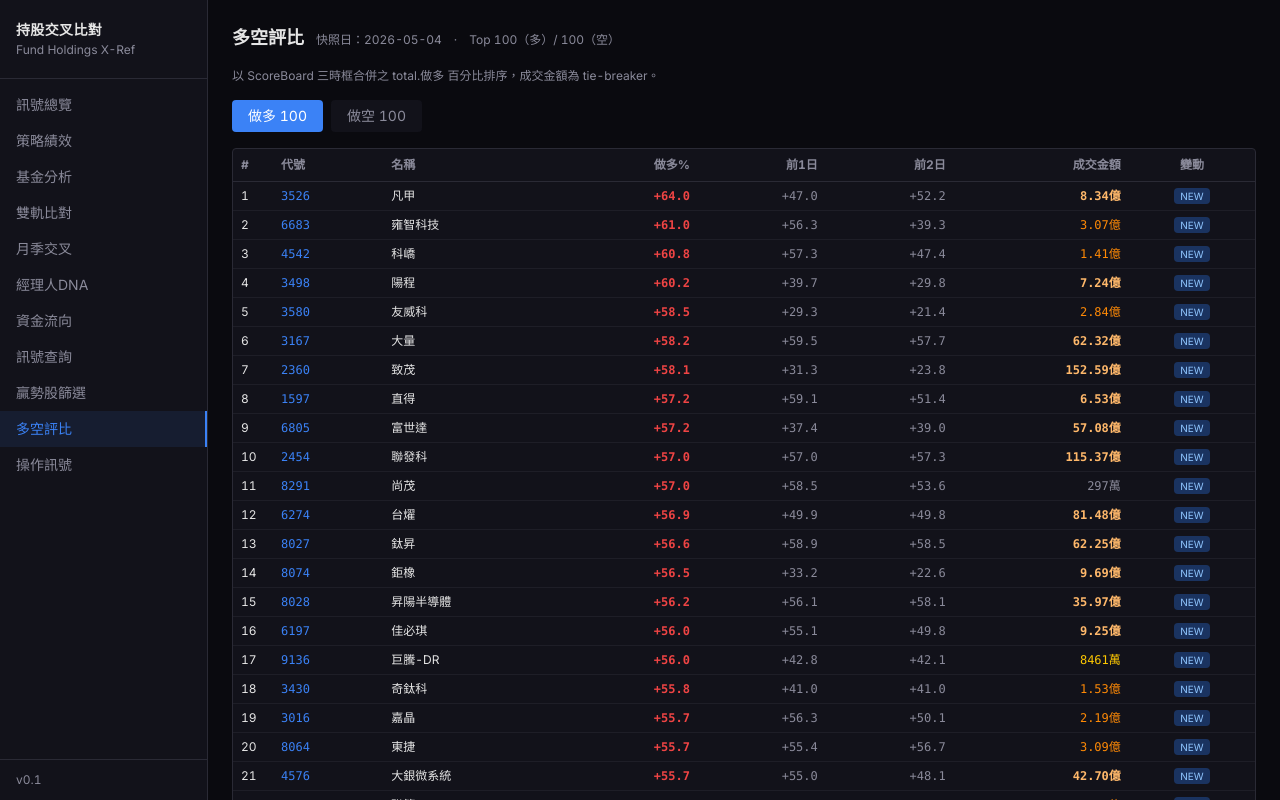
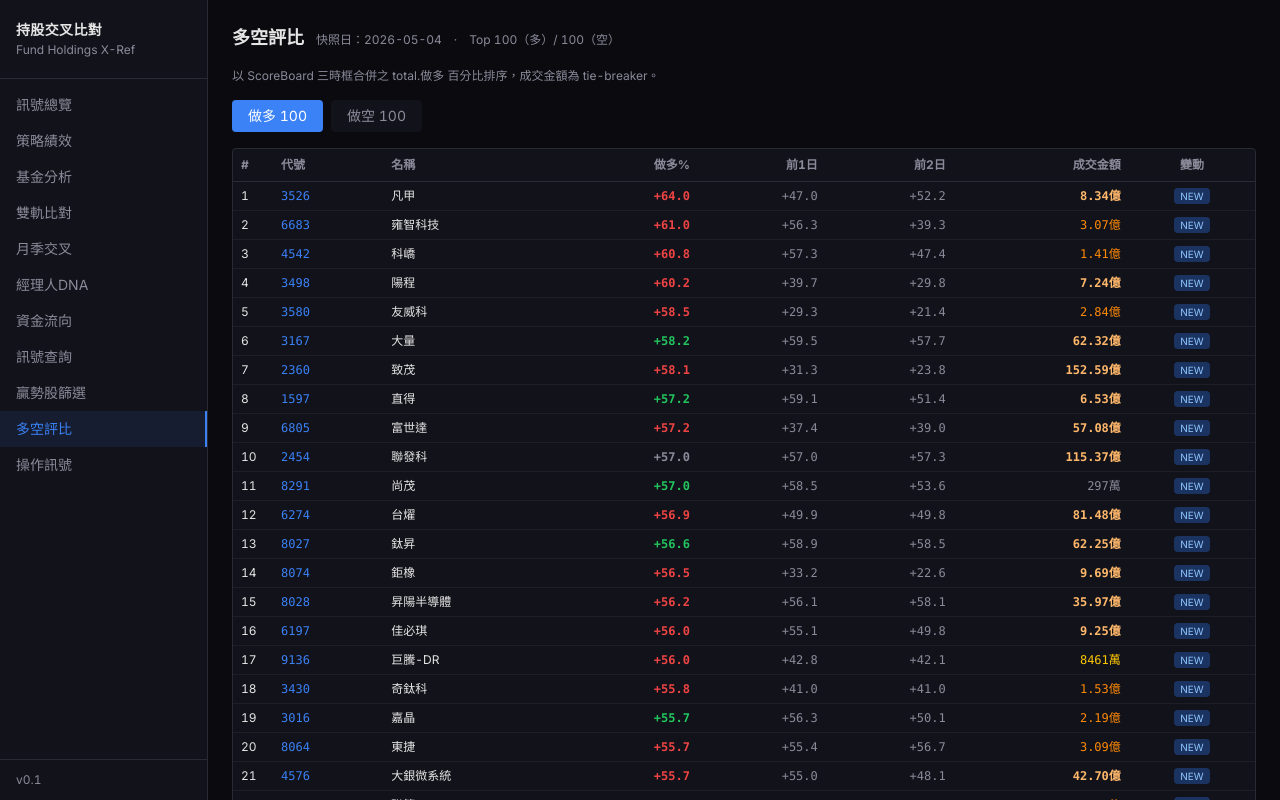
Before and after one commit to Realidealism/claudeInvest, a React (Vite) app in the folder frontend/: page /scores in a window 1280 px wide. Built offline with nearby package versions, Linux system fonts and the light colour scheme.

Commit message:
Color today's score by day-over-day delta vs prev bar
Red = increase, green = decrease (Taiwan stock convention).
Replaces side-fixed coloring on the score column.

Co-Authored-By: Claude Opus 4.7 (1M context) <noreply@anthropic.com>

```diff
--- a/frontend/src/pages/ScoresPage.tsx
+++ b/frontend/src/pages/ScoresPage.tsx
@@ -49,6 +49,14 @@ function turnoverClass(t: number): string {
   return "text-orange-300 font-bold";
 }
 
+// Day-over-day delta vs prev (Taiwan convention: red = up, green = down).
+function deltaClass(today: number, prev: number | null): string {
+  if (prev === null) return "text-text-secondary";
+  if (today > prev) return "text-long-strong";
+  if (today < prev) return "text-short-strong";
+  return "text-text-secondary";
+}
+
 export default function ScoresPage() {
   const [data, setData] = useState<ScoresData | null>(null);
   const [side, setSide] = useState<Side>("long");
@@ -72,7 +80,6 @@ export default function ScoresPage() {
   }
 
   const rows = side === "long" ? data.long : data.short;
-  const sideColor = side === "long" ? "text-long-strong" : "text-short-strong";
   const sideLabel = side === "long" ? "做多" : "做空";
 
   return (
@@ -135,7 +142,7 @@ export default function ScoresPage() {
                   </a>
                 </td>
                 <td className="px-2 py-1.5">{p.name}</td>
-                <td className={`px-2 py-1.5 text-right font-mono font-bold ${sideColor}`}>
+                <td className={`px-2 py-1.5 text-right font-mono font-bold ${deltaClass(p.total_pct, p.pct_d1)}`}>
                   {p.total_pct >= 0 ? "+" : ""}
                   {p.total_pct.toFixed(1)}
                 </td>
```
